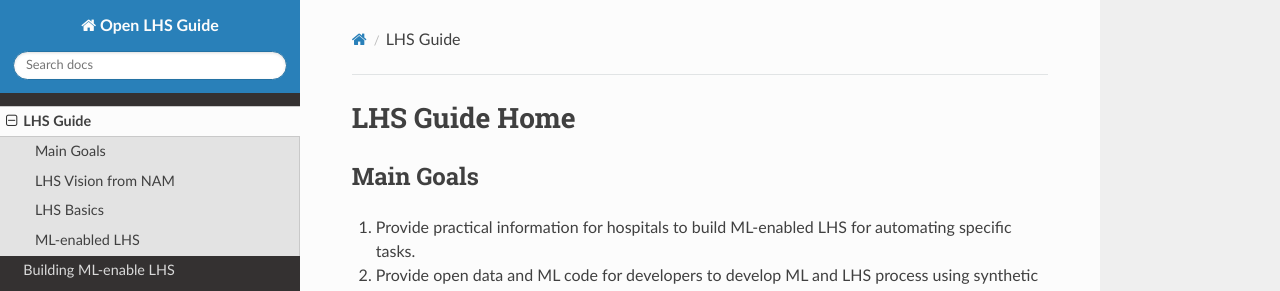
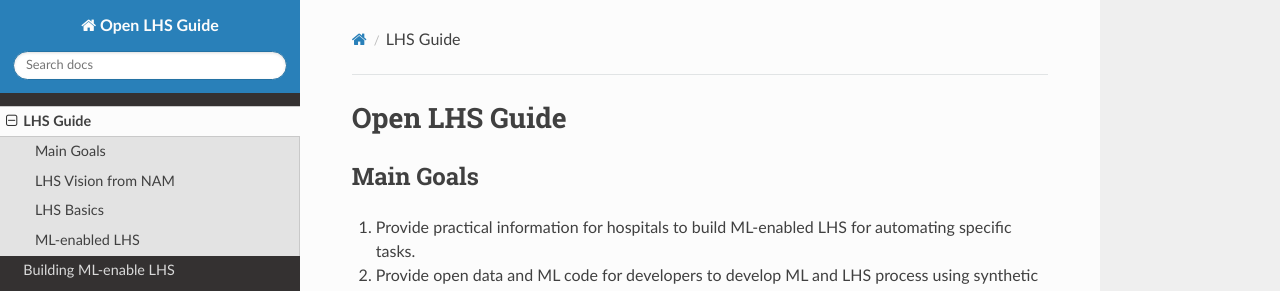
Before and after one commit to lhs-open/lhs-guide, an MkDocs documentation site: the page built from docs/index.md, in a window 1280 px wide. Shown: the top 291 px of the page. Built offline with MkDocs 1.6.1, drawn with Linux system fonts in a browser that asks for light colours; nearby versions of some CDN libraries.

Commit message:
update name

```diff
--- a/docs/index.md
+++ b/docs/index.md
@@ -1,4 +1,4 @@
-# LHS Guide Home
+# Open LHS Guide
 
 ## Main Goals
 
@@ -16,4 +16,4 @@
 
 Enabled by machine learning (ML), ml-LHS will be an effective approach to significantly improve the performance of specific task for clinical care or public health.
 
-[more...](./ML-enabled-LHS.md)
+[more...](ml-lhs/index.md)
```
Also changed, not shown: docs/ml-lhs/index.md (line endings or trailing spaces).
